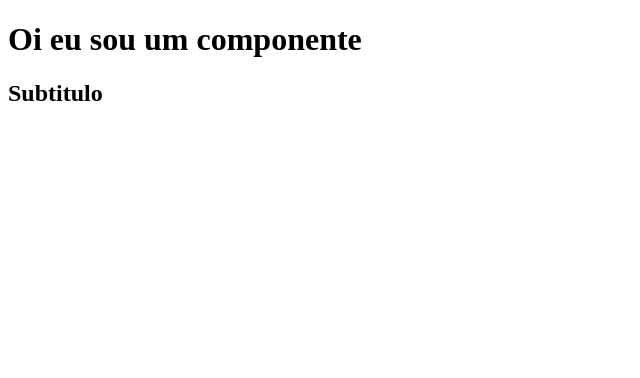
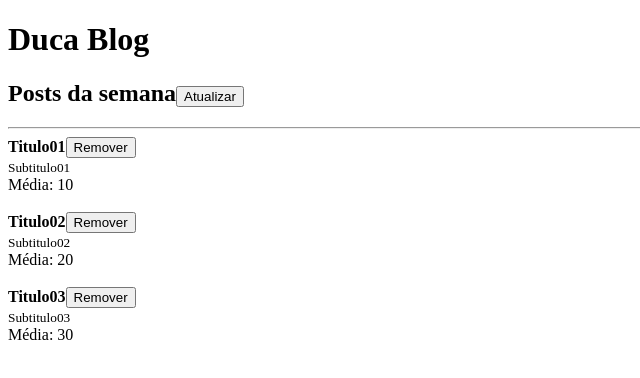
Before and after one commit to Ca788/React-Fundamentos, a React app: page / in a window 1280 px wide. Shown: the top 378 px of the page, without its empty margins (0-640 px from the left). Built offline with nearby package versions, Linux system fonts and the light colour scheme.

Commit message:
Commit ref conceitos props, propsChildren, propsCallBack, propsTypes, useState, boas Práticas useStates.

```diff
--- a/package.json
+++ b/package.json
@@ -19,6 +19,7 @@
     "webpack-dev-server": "^4.15.1"
   },
   "dependencies": {
+    "prop-types": "^15.8.1",
     "react": "^17.0.2",
     "react-dom": "^17.0.2"
   }
--- a/src/App.js
+++ b/src/App.js
@@ -1,12 +1,60 @@
-import React from 'react'
+import React, { useState } from "react";
+
+/* IMPORTS FILERS */
+import Post from "./Post"
+import Header from "./Header";
+
 
 function App(){
-    return (
-        <>
-        <h1>Oi eu sou um componente</h1>
-        <h2>Subtitulo</h2>
-        </>
-    )
+const [posts, setPosts] = useState([
+{id: Math.random(), title: "Titulo01", subtitle: "Subtitulo01", likes: 20},
+{id: Math.random(), title: "Titulo02", subtitle: "Subtitulo02", likes: 40},
+{id: Math.random(), title: "Titulo03", subtitle: "Subtitulo03", likes: 60},
+])
+
+  function handleRefresh(){
+    setPosts((prevPost) => [
+      ...prevPost,
+      {
+        id: Math.random(),
+        title: `Title#0${prevPost.length + 1}`,
+        subtitle: `Sub#0${prevPost.length + 1}`,
+        likes: 50,
+      } ])
   }
 
-export default App;
+  function handleClear(postId){
+     setPosts((prevPost) => (
+      prevPost.filter(post => post.id !== postId)
+     ))
+  }
+
+  return (
+    <>
+  <Header title="Duca Blog">
+   <h2>Posts da semana
+       <button onClick={handleRefresh}>Atualizar</button>
+   </h2>
+  </Header>
+
+    <hr />
+
+{posts.map(post => (
+  <Post
+  key={post.title}
+  likes ={post.likes}
+  onRemove={handleClear}
+  post={{
+    id: post.id,
+   title: post.title,
+   subtitle: post.subtitle,
+  }}
+ />
+))}
+
+ </>
+
+  )
+}
+
+export default App
--- /dev/null
+++ b/src/Header.js
@@ -0,0 +1,20 @@
+import React from 'react'
+import PropTypes from 'prop-types'
+
+export default function Header(props){
+    return(
+        <>
+        <h1>{props.title}</h1>
+         {props.children}
+        </>
+    )
+}
+
+Header.prototype = {
+    title: PropTypes.string.isRequired,
+    cildren: PropTypes.node,
+}
+
+
+/*Pegando a props (propiedade do title do header e renderizando no h1)*/
+/*Existe uma forma de desestruturação da prop que é usando {title} e renderizando no h1*/
--- /dev/null
+++ b/src/Post.js
@@ -0,0 +1,32 @@
+import React from "react"
+import PropTypes from "prop-types"
+
+/* Pegando a props (propiedades) do title post e renderizando no strong e small*/
+export default function Post(props){
+   return (
+    <>
+    <article>
+    <strong>{props.post.title}</strong>
+     <button onClick={() => props.onRemove(props.post.id)}>
+      Remover</button>
+    <br/>
+    <small>{props.post.subtitle}</small>
+    <br/>
+    Média: {props.likes / 2}
+  </article>
+  <br/>
+  </>
+   )
+}
+
+// Adicionando um novo valor para o meu objeto PROPTYPES tipando minhas props.
+// Para tipar objetos usa o shape()
+Post.prototype = {
+   likes: PropTypes.number.isRequired,
+   onRemove: PropTypes.func.isRequired,
+   post: PropTypes.shape({
+      id: PropTypes.number.isRequired,
+      title: PropTypes.string.isRequired,
+      subtitle: PropTypes.string.isRequired,
+   }).isRequired,
+}
```
Also changed, not shown: 1 other file (tests, documents, lock files or other folders).
